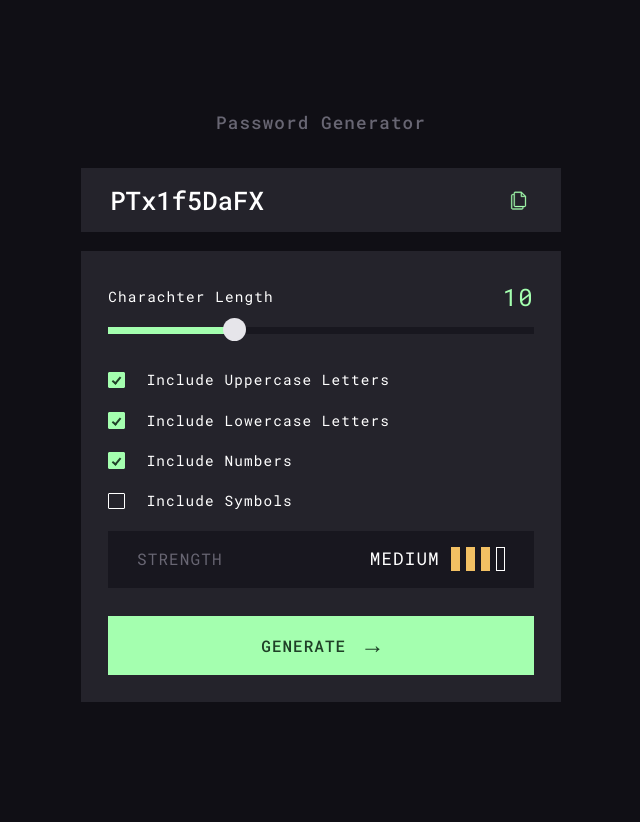
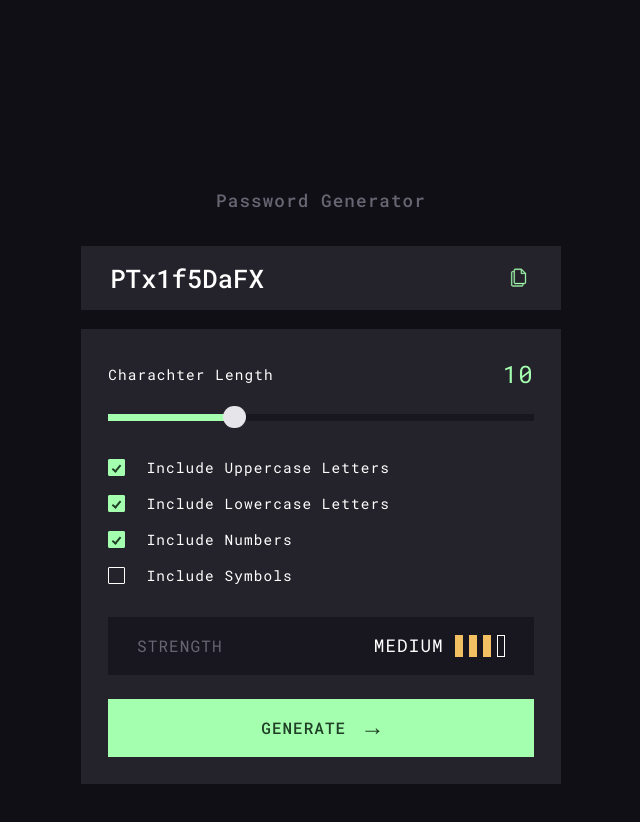
Before and after one commit to ogodeverest/password-generator, a Svelte app: page / in a window 1280 px wide. Shown: the top 822 px of the page, without its empty margins (319-959 px from the left). Before the commit the page ends 800 px from the top, so only its background shows below. Built offline with nearby package versions, Linux system fonts and the light colour scheme.

Commit message:
Added stores

```diff
--- a/src/components/Button.svelte
+++ b/src/components/Button.svelte
@@ -9,24 +9,24 @@
   @import "../scss/mixins";
   .button {
     @include flex-center;
-    text-transform: uppercase;
     height: calc(3em - 4px);
     padding: 1.7em;
-    background-color: var(--clr-light-green);
-    color: var(--clr-dark-green);
+    margin-top: 0.6rem;
+    border: 2px solid transparent;
+    text-transform: uppercase;
     font-size: 1rem;
     font-weight: 500;
     font-family: inherit;
+    color: var(--clr-dark-green);
+    letter-spacing: 1px;
+    background-color: var(--clr-light-green);
     cursor: pointer;
-    letter-spacing: 1px;
-    border: 2px solid transparent;
-    margin-top: 0.6rem;
     @include default-transition(background-color);
 
     &__icon {
+      margin: 0 0 0.15em 0.8em;
       font-weight: bolder;
       font-size: 1.5em;
-      margin: 0 0 0.15em 0.8em;
     }
 
     &:hover,
--- a/src/components/Checkbox.svelte
+++ b/src/components/Checkbox.svelte
@@ -22,27 +22,31 @@
   @import "../scss/mixins";
 
   $input-size: 1.17em;
+
   @mixin border-color($color) {
     border: 1.5px solid $color;
   }
+
   .checkbox {
     &__label {
       display: flex;
       align-items: center;
       cursor: pointer;
     }
+
     &__input {
       appearance: none;
       @include flex-center;
+      width: $input-size;
+      height: $input-size;
       position: relative;
       margin: 0 1.5em 0 0;
       font: inherit;
-      width: $input-size;
-      height: $input-size;
       @include border-color(var(--clr-white));
       border-radius: 1px;
       background-color: transparent;
       @include default-transition(border);
+      cursor: pointer;
       &:hover,
       &:focus,
       &:checked {
@@ -51,11 +55,9 @@
 
       &::before {
         content: "";
-        opacity: 0;
-        width: 100%;
-        height: 100%;
         position: absolute;
         inset: 0;
+        opacity: 0;
         background-color: var(--clr-light-green);
         z-index: 1;
         @include default-transition(opacity);
@@ -63,14 +65,14 @@
 
       &::after {
         content: "";
-        opacity: 0;
+        width: 0.65em;
+        height: 0.35em;
         position: absolute;
         bottom: 0.35em;
-        width: 0.65em;
-        height: 0.35em;
         border: 0.2em solid var(--clr-dark-green);
         border-top: 0;
         border-right: 0;
+        opacity: 0;
         z-index: 10;
         transform: rotate(-50deg);
         @include default-transition(opacity);
--- a/src/components/Display.svelte
+++ b/src/components/Display.svelte
@@ -27,21 +27,25 @@
 
 <style lang="scss">
   @import "../scss/mixins";
+
   $svg-size: 1.2em;
   $padding: 1.2rem 1.7rem;
+
   .password-display {
     @include flex-space-between;
+    height: 4em;
+    padding: $padding;
     background-color: var(--clr-box);
-    padding: $padding;
-    height: 4em;
+
     &__input {
-      font-size: max(1.7vw, 1.6rem);
       max-width: 60%;
-      background-color: transparent;
-      color: var(--clr-white);
       border: none;
       outline: none;
+      font-size: max(1.7vw, 1.6rem);
+      color: var(--clr-white);
       font-weight: 500;
+      background-color: transparent;
+
       @include default-transition(color);
       &:placeholder-shown {
         color: var(--clr-grey);
--- a/src/components/Form.svelte
+++ b/src/components/Form.svelte
@@ -3,16 +3,14 @@
   import Checkbox from "./Checkbox.svelte";
   import Meter from "./Meter.svelte";
   import Button from "./Button.svelte";
-  import type Settings from "src/models/Settings.interface";
-
-  export let settings: Settings;
+  import settings from "../stores";
 </script>
 
 <form class="form">
   <Range
     min={6}
     max={20}
-    bind:value={settings.length}
+    bind:value={$settings.length}
     label="Charachter Length"
     name="length"
     id="length"
@@ -21,25 +19,25 @@
     label="Include Uppercase Letters"
     id="uppercase"
     name="uppercase"
-    bind:checked={settings.uppercase}
+    bind:checked={$settings.uppercase}
   />
   <Checkbox
     label="Include Lowercase Letters"
     id="lowercase"
     name="lowercase"
-    bind:checked={settings.lowercase}
+    bind:checked={$settings.lowercase}
   />
   <Checkbox
     label="Include Numbers"
     id="numbers"
     name="numbers"
-    bind:checked={settings.numbers}
+    bind:checked={$settings.numbers}
   />
   <Checkbox
     label="Include Symbols"
     id="symbols"
     name="symbols"
-    bind:checked={settings.symbols}
+    bind:checked={$settings.symbols}
   />
   <Meter />
   <Button />
@@ -50,9 +48,9 @@
   .form {
     display: flex;
     flex-direction: column;
-    row-gap: 1.3em;
+    row-gap: 1em;
+    padding: 1.7rem;
     font-size: 0.9rem;
-    padding: 1.7rem;
     background-color: var(--clr-box);
   }
 
--- a/src/components/Meter.svelte
+++ b/src/components/Meter.svelte
@@ -19,14 +19,14 @@
 
 <style lang="scss">
   @import "../scss/mixins";
-
   .meter {
     @include flex-space-between;
-    background-color: var(--clr-dark);
     height: 3em;
+    margin-top: 1rem;
+    padding: 1.8em;
     font-size: 1rem;
     font-weight: 400;
-    padding: 1.8em;
+    background-color: var(--clr-dark);
     text-transform: uppercase;
 
     &__label {
@@ -39,8 +39,8 @@
     }
 
     &__strength {
+      margin-right: 0.3em;
       font-size: 1.1rem;
-      margin-right: 0.3em;
     }
 
     &__units {
@@ -48,10 +48,10 @@
     }
 
     &__unit {
-      width: 9px;
-      height: 1.5em;
+      width: 8px;
+      height: 1.4em;
       margin-left: 6px;
-      border: 1.8px solid var(--clr-white);
+      border: 1.4px solid var(--clr-white);
       background-color: transparent;
     }
 
--- a/src/components/PasswordGenerator.svelte
+++ b/src/components/PasswordGenerator.svelte
@@ -1,23 +1,12 @@
 <script lang="ts">
   import Display from "./Display.svelte";
   import Form from "./Form.svelte";
-  import type Settings from "../models/Settings.interface";
-
-  let settings: Settings = {
-    length: 10,
-    uppercase: true,
-    lowercase: true,
-    numbers: true,
-    symbols: false,
-  };
-
-  $: console.log(settings);
 </script>
 
 <main class="password-generator">
   <h1 class="password-generator__title">Password Generator</h1>
   <Display value="PTx1f5DaFX" />
-  <Form bind:settings />
+  <Form />
 </main>
 
 <style lang="scss">
--- a/src/components/Range.svelte
+++ b/src/components/Range.svelte
@@ -63,7 +63,7 @@
     -webkit-appearance: none;
     height: var(--thumb-size);
     width: var(--thumb-size);
-    margin-top: -9px;
+    margin-top: -8px;
     border-radius: 100%;
     background-color: var(--clr-light-grey);
     border: none;
@@ -99,12 +99,11 @@
 
   .range {
     display: flex;
-    height: 5em;
     flex-flow: column wrap;
-    row-gap: 0.9em;
+    height: 6em;
+    row-gap: 1.5em;
     &__label {
       @include flex-space-between;
-      width: 100%;
     }
     &__indicator {
       font-size: 1.5rem;
--- a/src/scss/app.scss
+++ b/src/scss/app.scss
@@ -22,7 +22,7 @@ body {
 
 body,
 #app {
-  height: 100vh;
+  height: 120vh;
 }
 
 #app {
--- /dev/null
+++ b/src/stores/index.ts
@@ -0,0 +1 @@
+export { default } from "./stores";
--- /dev/null
+++ b/src/stores/stores.ts
@@ -0,0 +1,21 @@
+import { writable, derived } from "svelte/store";
+import type Settings from "src/models/Settings.interface";
+
+const savedSettings = JSON.parse(localStorage.getItem("settings"));
+
+const initialSettigns: Settings = {
+  length: 10,
+  uppercase: true,
+  lowercase: true,
+  numbers: true,
+  symbols: false,
+  ...savedSettings,
+};
+
+const settings = writable(initialSettigns);
+
+const password = derived(settings, ($settings) => {});
+
+const strength = derived(password, ($password) => {});
+
+export default settings;
```
